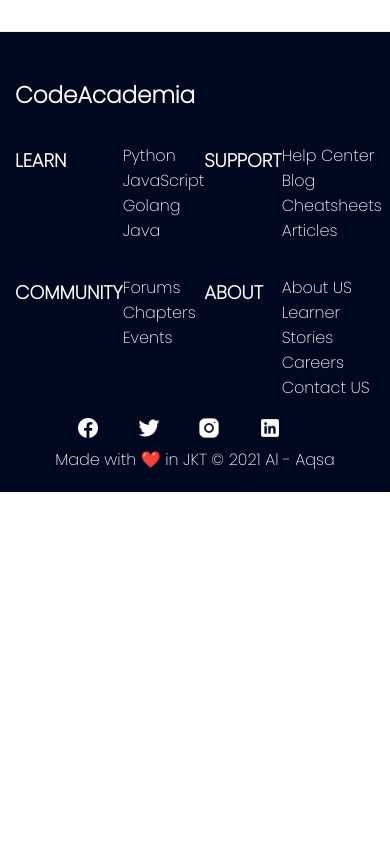
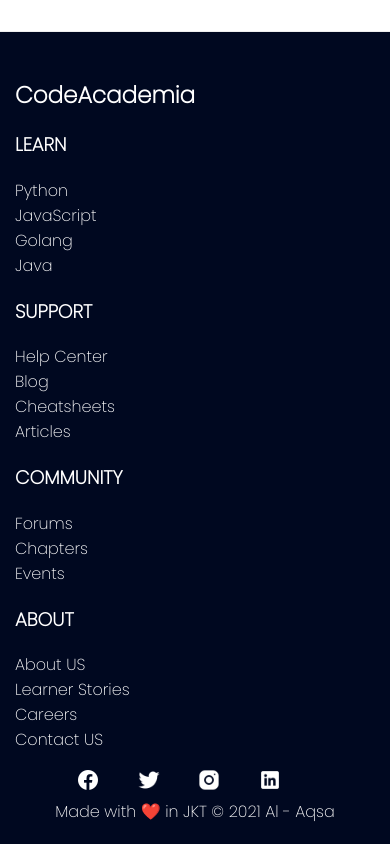
Before and after one commit to alaqsaka/CodeAcademia, a plain HTML site: page index.html in a window 390 px wide. Shown: the part 4437-5281 px from the top of the page. Before the commit the page ends 4929 px from the top, so only its background shows below. Drawn offline with Linux system fonts and the light colour scheme.

Commit message:
Update responsive.css

```diff
--- a/responsive.css
+++ b/responsive.css
@@ -101,3 +101,9 @@
       color: #fff;
     }
   }
+
+  @media only screen and (max-width: 500px){
+    .footer-info{
+      display: block;
+    }
+  }
```
